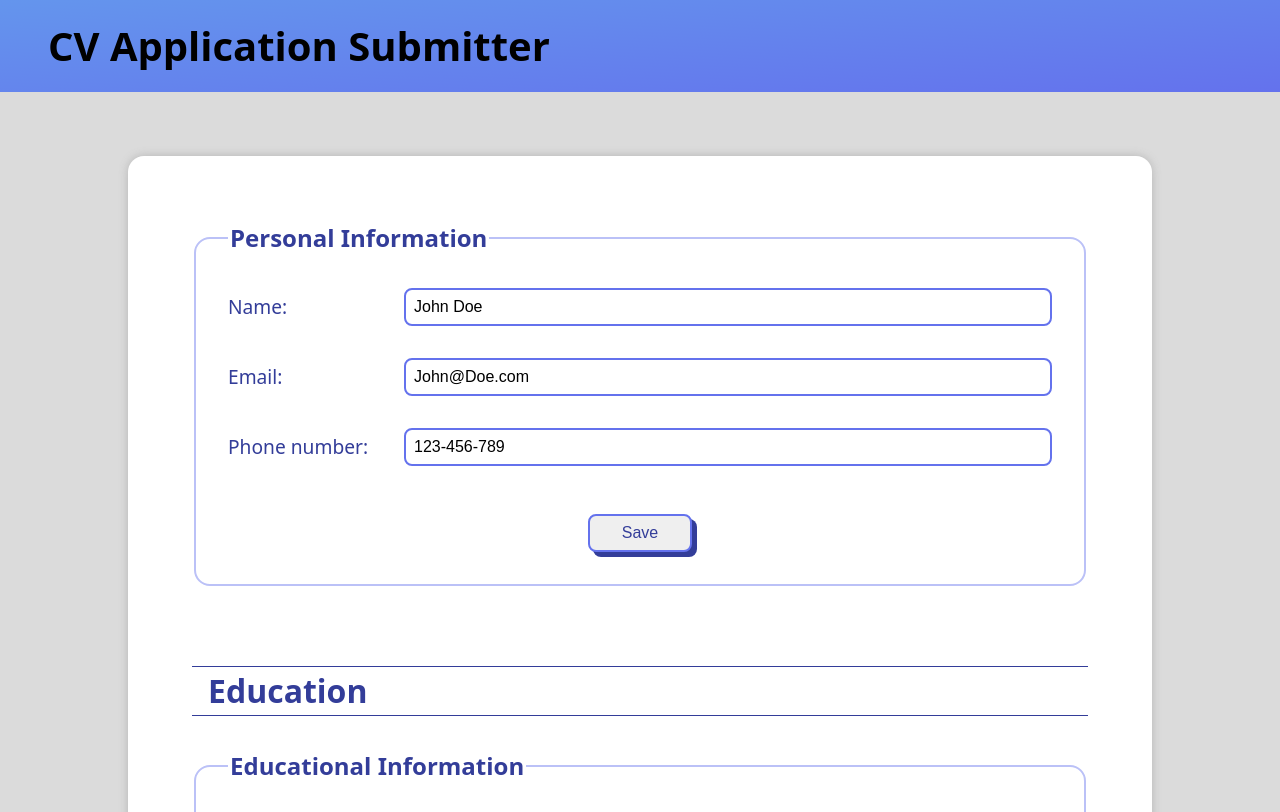
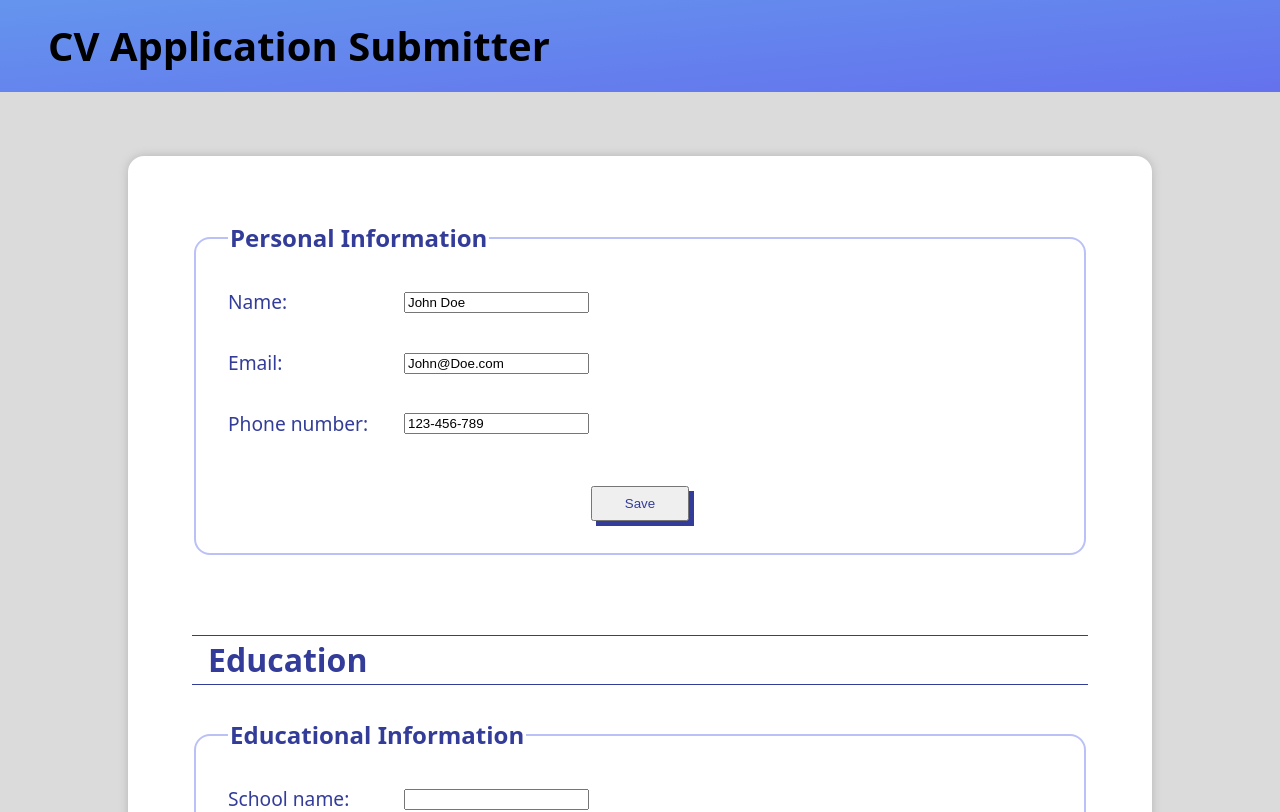
Before and after one commit to leandroesposito/top-cv-application, a React (Vite) app: page / in a window 1280 px wide. Shown: the top 812 px of the page. Built offline with nearby package versions, Linux system fonts and the light colour scheme.

Commit message:
Fix font family for buttons and imputs

```diff
--- a/src/styles/Form.css
+++ b/src/styles/Form.css
@@ -37,8 +37,7 @@ label {
 }
 
 .form-field.row input,
-button {
-  font-style: inherit;
+  font-family: inherit;
   font-size: inherit;
   padding: 0.5rem;
   border: 2px solid hsl(234, 79%, 66%);
```
